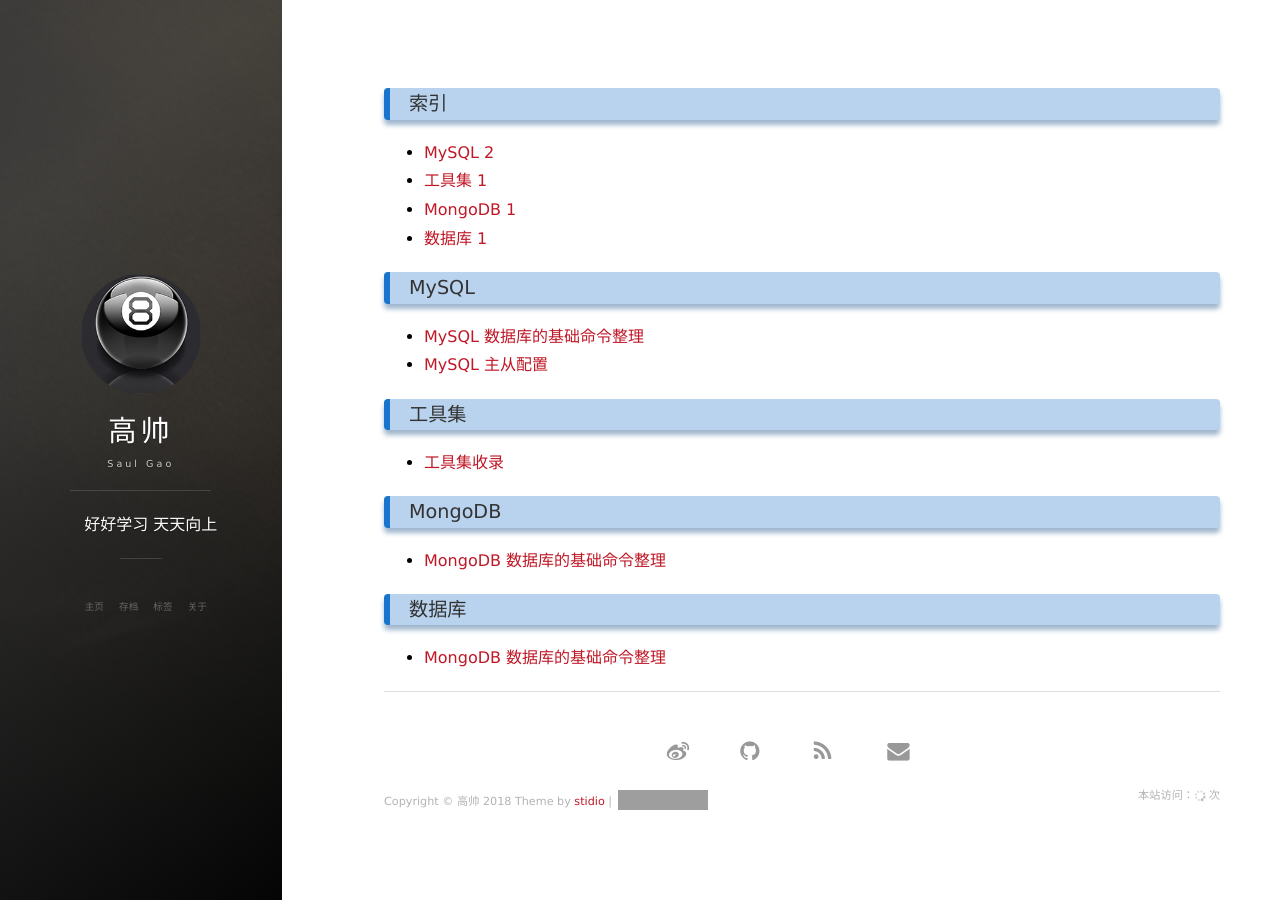
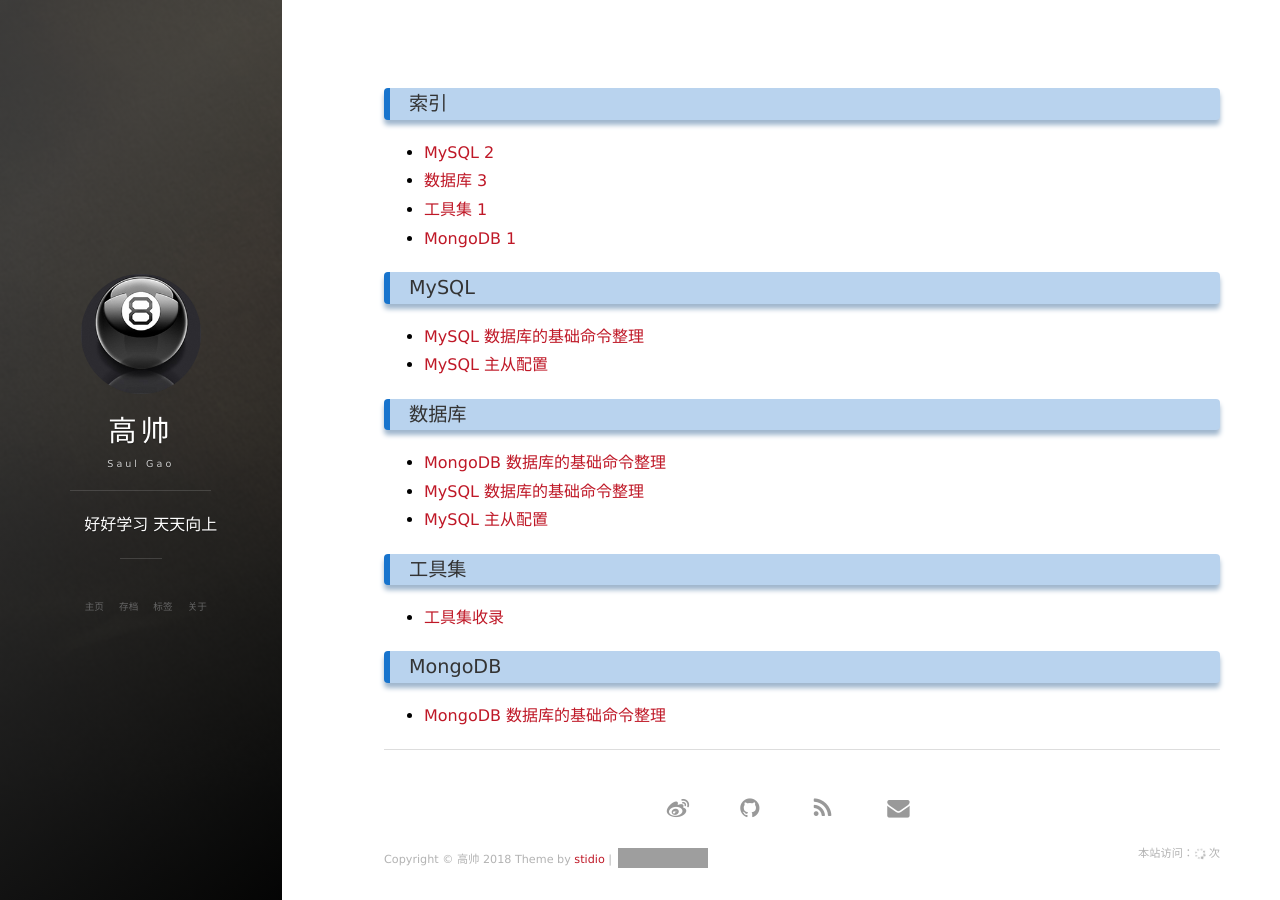
Before and after one commit to Saul-Gao/saul-gao.github.io, a Jekyll site: the page built from tags.html, in a window 1280 px wide. Built offline with Jekyll 4.4.1, drawn with Linux system fonts in a browser that asks for light colours; nearby versions of some CDN libraries; comment, search, counter and statistics services are not loaded; grey boxes are pictures that could not be loaded.

```diff
--- a/_posts/2018-05-12-mysql_master_slave_config.md
+++ b/_posts/2018-05-12-mysql_master_slave_config.md
@@ -2,7 +2,7 @@
 layout: post
 title: MySQL 主从配置
 date: 2018-05-12
-tags: [MySQL]
+tags: [MySQL, 数据库]
 ---
 
 ### 主服务器配置
--- a/_posts/2018-05-12-mysql_note.md
+++ b/_posts/2018-05-12-mysql_note.md
@@ -2,7 +2,7 @@
 layout: post
 title: MySQL 数据库的基础命令整理
 date: 2018-05-12
-tags: [MySQL]
+tags: [MySQL, 数据库]
 ---
 
 本文主要介绍 MySQL 数据库的安装、服务配置和一些常用的操作命令，系统环境为 Ubuntu 18.04
```
